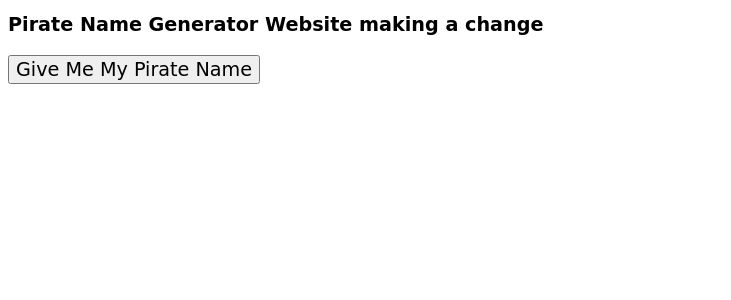
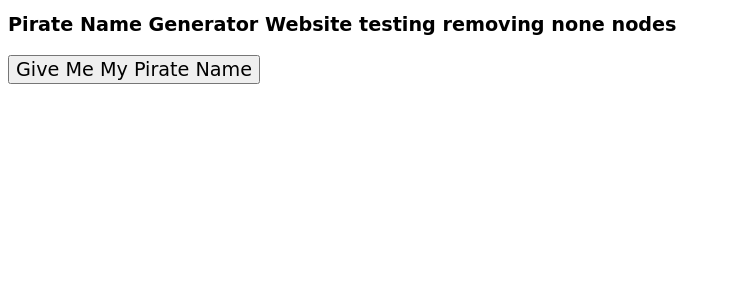
Before and after one commit to DavidQATraining/SFIA2Kube, a Flask app: page / in a window 1280 px wide. Shown: the top 300 px of the page, without its empty margins (0-731 px from the left). Run offline with Flask 2, Linux system fonts and the light colour scheme; data that the repository does not hold is empty; some web fonts are replaced.

```diff
--- a/Service_1/application/templates/index.html
+++ b/Service_1/application/templates/index.html
@@ -14,7 +14,7 @@
         </head>
         <body>
             <h1 class="addfont">
-                Pirate Name Generator Website making a change
+                Pirate Name Generator Website testing removing none nodes
             </h1>
 
             <p class="addfont">
```
Also changed, not shown: 1 other file.
